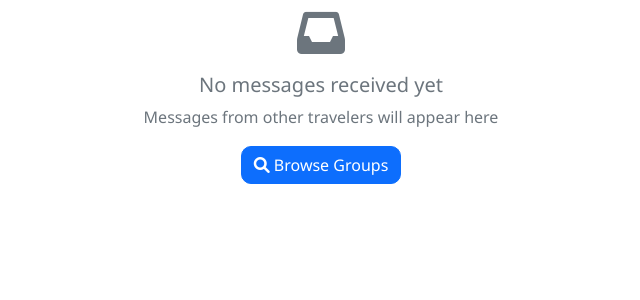
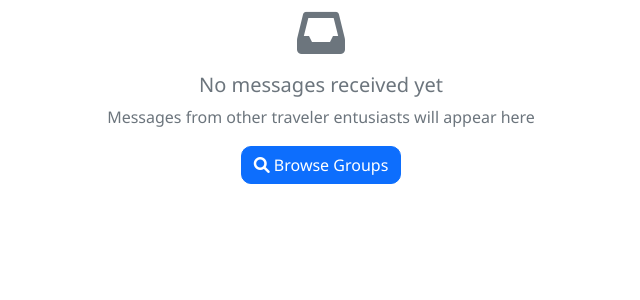
Before and after one commit to martyns254/travel_together, a Flask app: page /messages in a window 1280 px wide. Shown: the part 371-671 px from the top of the page, without its empty margins (319-959 px from the left). Run offline with Flask 3, Linux system fonts and the light colour scheme; the visitor is signed in with stand-in values (Sample User, id 1); data that the repository does not hold is empty.

Commit message:
Update messages.html

```diff
--- a/templates/messages.html
+++ b/templates/messages.html
@@ -100,7 +100,7 @@
                                 <div class="text-center py-5">
                                     <i class="fas fa-inbox fa-3x text-muted mb-3"></i>
                                     <h5 class="text-muted">No messages received yet</h5>
-                                    <p class="text-muted">Messages from other travelers will appear here</p>
+                                    <p class="text-muted">Messages from other traveler entusiasts will appear here</p>
                                     <a href="{{ url_for('browse_groups') }}" class="btn btn-primary">
                                         <i class="fas fa-search"></i> Browse Groups
                                     </a>
@@ -210,4 +210,5 @@ document.addEventListener('DOMContentLoaded', function() {
     });
 });
 </script>
+
 {% endblock %}
```
